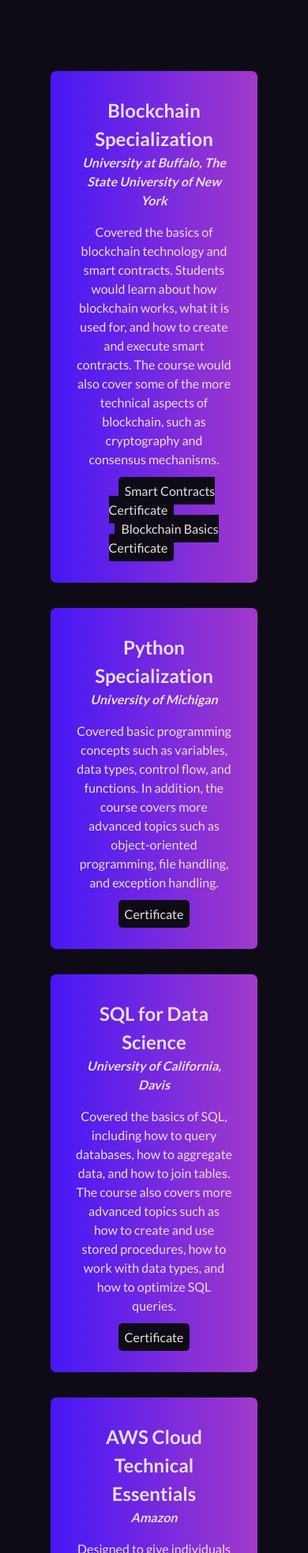
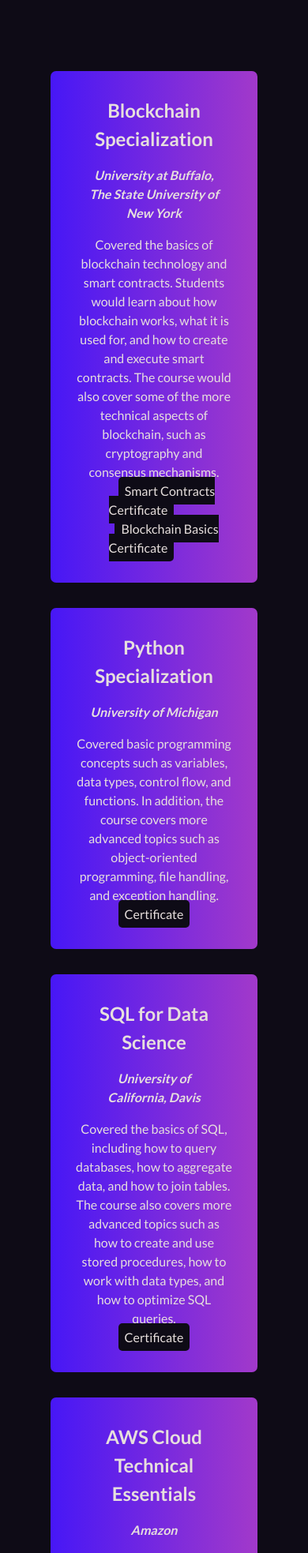
Before and after one commit to colesmcintosh/cm-portfolio-site, a Flask app: page /certs in a window 390 px wide. Shown: the part 206-2173 px from the top of the page at 79% size. Run offline with Flask 2, Linux system fonts and the light colour scheme.

Commit message:
fix word wrap settings for mobile

```diff
--- a/static/styles/style.css
+++ b/static/styles/style.css
@@ -81,9 +81,7 @@
   font-weight: bold;
   /* Italicize the text */
   font-style: italic;
-}
-.content {
-    margin: 1rem 0;
+  margin: 1rem;
 }
 
 .all-content {
@@ -92,6 +90,7 @@
     border-radius: 5px;
     color: #E7DFDD;
     padding: 2rem;
+    width: fit-content;
 }
 
 .thanks {
```
